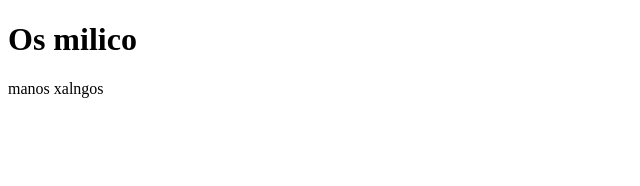
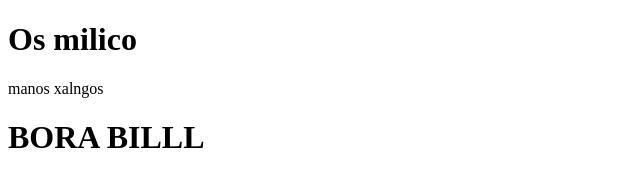
Before and after one commit to Codigab/atividade-aula-5, a plain HTML site: page index.html in a window 1280 px wide. Shown: the whole page, without its empty margins (0-640 px from the left). Drawn offline with Linux system fonts and the light colour scheme.

Commit message:
Bora bill add

```diff
--- a/index.html
+++ b/index.html
@@ -12,6 +12,7 @@
 <body>
     <h1>Os milico</h1>
     <p>manos xalngos</p>
+    <H1>BORA BILLL</H1>
 
 </body>
 </html>
```
